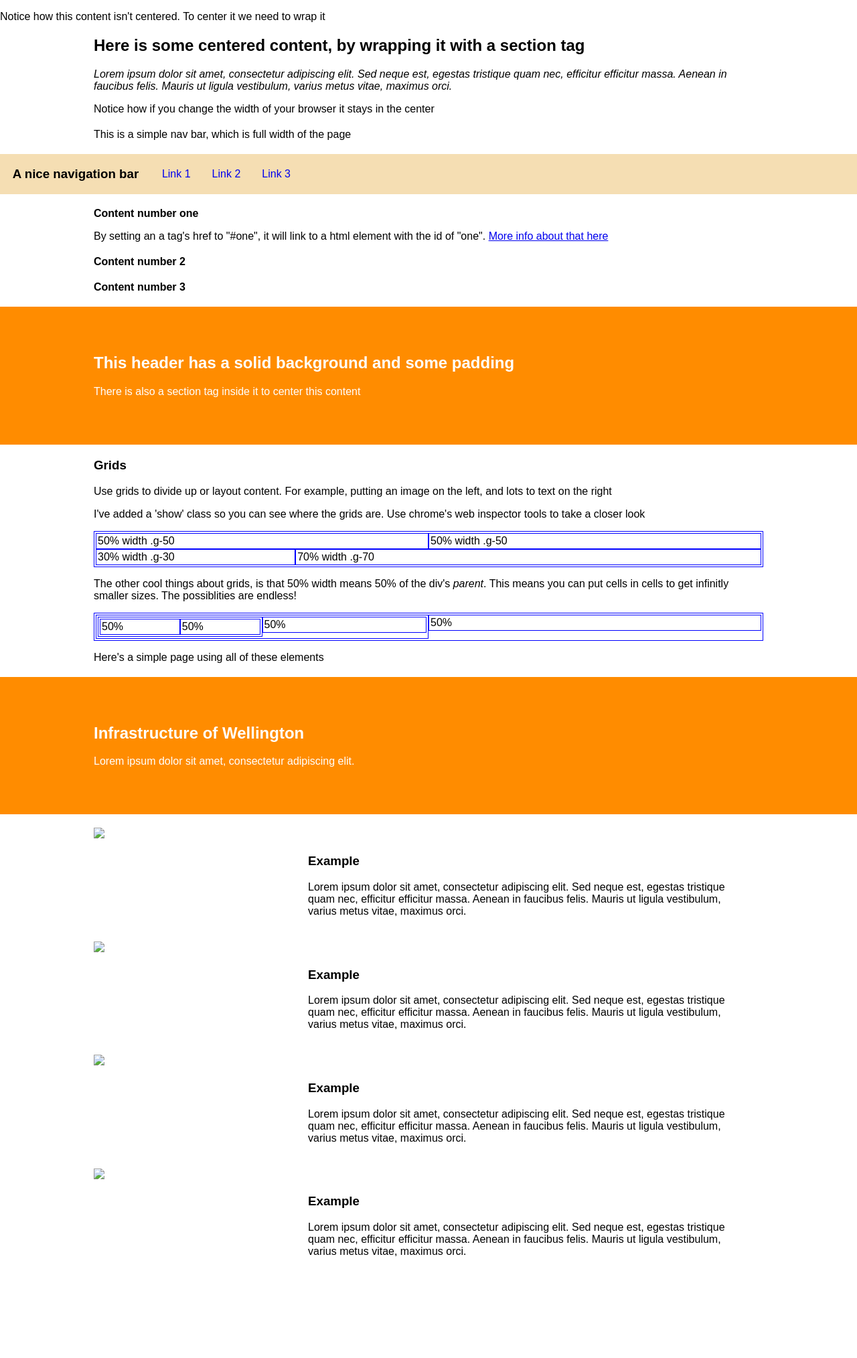
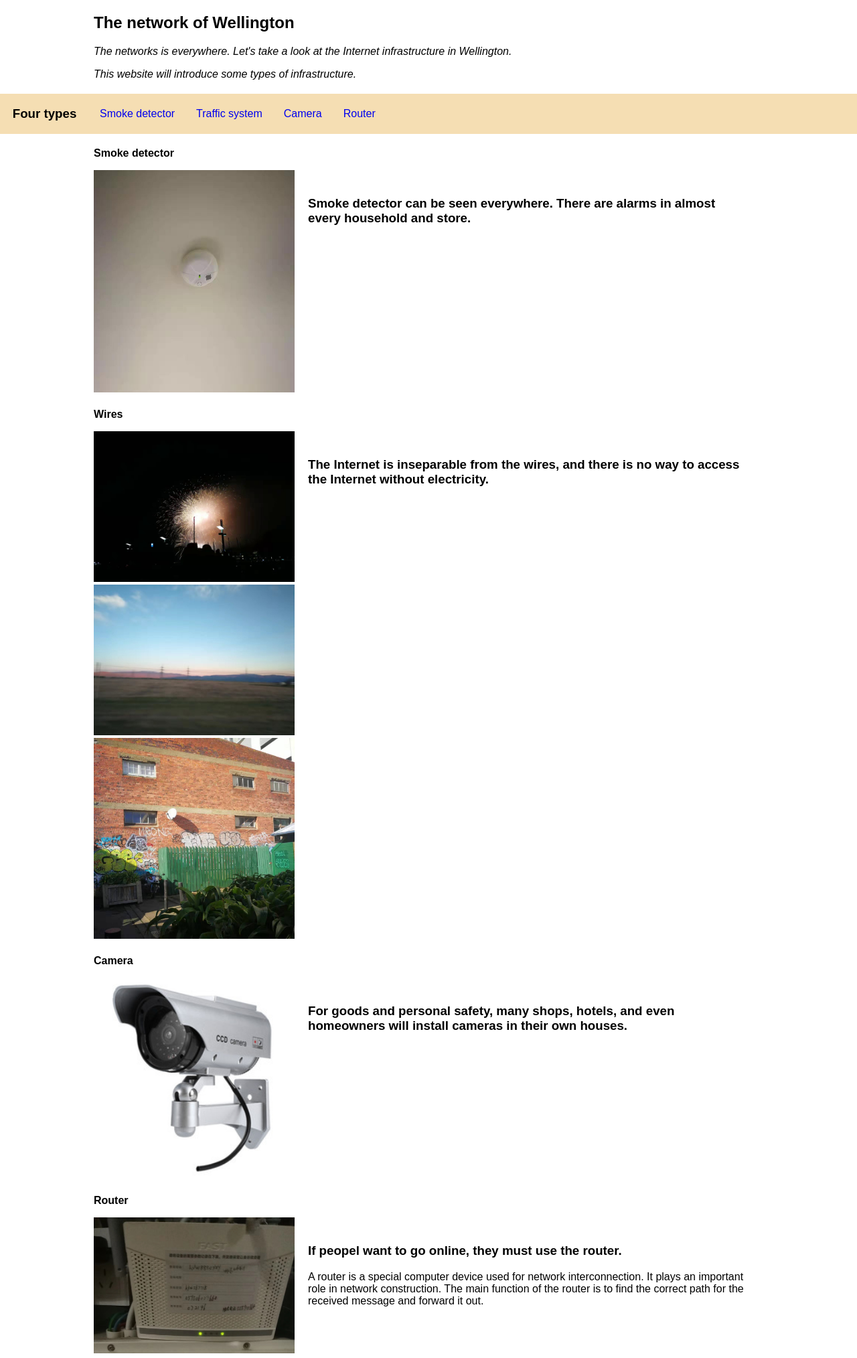
Before and after one commit to deiiirdre/mddn201, a plain HTML site: page index.html in a window 1280 px wide. Shown: the top 2028 px of the page at 67% size. Before the commit the page ends 1934 px from the top, so only its background shows below. Drawn offline with Linux system fonts and the light colour scheme; files that its build step writes are made by us from their sources.

Commit message:
Adding my existing site.

```diff
--- a/index.html
+++ b/index.html
@@ -4,54 +4,86 @@
 
 <head>
 	<meta http-equiv="Content-Type" content="text/html; charset=UTF-8" />
-	<title>Your Website</title>
+	<title>The network of Wellington</title>
 	<link rel="stylesheet" type="text/css" href="css/style.css">
 </head>
 
 <body>
 
-<p>Notice how this content isn't centered. To center it we need to wrap it</p>
+	<section>
+		<h1>The network of Wellington</h1>
+		<p><em>The networks is everywhere. Let's take a look at the Internet infrastructure in Wellington. </em></p>
+		<p><em>This website will introduce some types of infrastructure.</em></p>
 
-	<section>
-		<h1>Here is some centered content, by wrapping it with a section tag</h1>
-		<p><em>Lorem ipsum dolor sit amet, consectetur adipiscing elit. Sed neque est, egestas tristique quam nec, efficitur efficitur massa. Aenean in faucibus felis. Mauris ut ligula vestibulum, varius metus vitae, maximus orci. </em></p>
-
-		<p>Notice how if you change the width of your browser it stays in the center</p>
 	</section>
 
-	<section>
-		<p>This is a simple nav bar, which is full width of the page</p>
-	</section>
 	<nav>
-		<h3>A nice navigation bar</h3>
-		<a href="#one">Link 1</a>
-		<a href="#two">Link 2</a>
-		<a href="#three">Link 3</a>
+		<h3>Four types</h3>
+		<a href="#one">Smoke detector</a>
+		<a href="#two">Traffic system</a>
+		<a href="#three">Camera</a>
+		<a href="#four">Router</a>
 	</nav>
 
 	<section id="one">
-		<p><strong>Content number one</strong></p>
-		<p>By setting an a tag's href to "#one", it will link to a html element with the id of "one". <a href="https://css-tricks.com/hash-tag-links-padding/">More info about that here</a></p>
+		<p><strong>Smoke detector</strong></p>
+			<div class="g-row">
+			<div class="g-30">
+				<img src="img/201-1.png" alt="">
+			</div>
+			<div class="g-70 padded">
+				<h3>Smoke detector can be seen everywhere. There are alarms in almost every household and store.</h3>
+			</div>
+		</div>
 	</section>
 
 	<section id="two">
-		<p><strong>Content number 2</strong></p>
+		<p><strong>Wires</strong></p>
+		<div class="g-row">
+			<div class="g-30">
+				<img src="img/201-2.jpeg">
+				<img src="img/wires.jpeg">
+				<img src="img/201-4.png">
+			</div>
+			<div class="g-70 padded">
+				<h3>The Internet is inseparable from the wires, and there is no way to access the Internet without electricity.</h3>
+			</div>
+		</div>
 	</section>
 
 	<section id="three">
-		<p><strong>Content number 3</strong></p>
+		<p><strong>Camera</strong></p>
+				<div class="g-row">
+			<div class="g-30">
+				<img src="img/Camera.png">
+			</div>
+			<div class="g-70 padded">
+				<h3>For goods and personal safety, many shops, hotels, and even homeowners will install cameras in their own houses.</h3>
+			</div>
+		</div>
+	</section>
+
+<section id="four">
+		<p><strong>Router</strong></p>
+				<div class="g-row">
+			<div class="g-30">
+				<img src="img/Wifi.jpeg">
+			</div>
+			<div class="g-70 padded">
+				<h3>If peopel want to go online, they must use the router.</h3>
+				<p>A router is a special computer device used for network interconnection. It plays an important role in network construction. The main function of the router is to find the correct path for the received message and forward it out.</p>
+			</div>
+		</div>
 	</section>
 
 	<header>
 		<section>
-			<h1>This header has a solid background and some padding</h1>
-			<p>There is also a section tag inside it to center this content</p>
 		</section>
 	</header>
 
 
 
-	<section>
+	<!--<section>
 		<h3>Grids</h3>
 
 		<p>Use grids to divide up or layout content. For example, putting an image on the left, and lots to text on the right</p>
@@ -60,6 +92,8 @@
 
 
 		<div class="g-row show"> <!--first wrap all grid cells in a g-row-->
+
+			<!--
 			<div class="g-50 show">
 				50% width .g-50
 			</div>
@@ -79,6 +113,8 @@
 		<p>The other cool things about grids, is that 50% width means 50% of the div's <em>parent</em>. This means you can put cells in cells to get infinitly smaller sizes. The possiblities are endless!</p>
 
 		<div class="g-row show"> <!--first wrap all grid cells in a g-row-->
+
+			<!--
 			<div class="g-50 show">
 				<div class="g-50 show">
 					<div class="g-50 show">
@@ -105,49 +141,8 @@
 			<h1>Infrastructure of Wellington</h1>
 			<p>Lorem ipsum dolor sit amet, consectetur adipiscing elit.</p>
 		</section>
-	</header>
+	</header>-->
 
-	<section>
-		<div class="g-row">
-			<div class="g-30">
-				<img src="img/cover.jpg">
-			</div>
-			<div class="g-70 padded">
-				<h3>Example</h3>
-				<p>Lorem ipsum dolor sit amet, consectetur adipiscing elit. Sed neque est, egestas tristique quam nec, efficitur efficitur massa. Aenean in faucibus felis. Mauris ut ligula vestibulum, varius metus vitae, maximus orci.</p>
-			</div>
-		</div>
-
-		<div class="g-row">
-			<div class="g-30">
-				<img src="img/cover.jpg">
-			</div>
-			<div class="g-70 padded">
-				<h3>Example</h3>
-				<p>Lorem ipsum dolor sit amet, consectetur adipiscing elit. Sed neque est, egestas tristique quam nec, efficitur efficitur massa. Aenean in faucibus felis. Mauris ut ligula vestibulum, varius metus vitae, maximus orci.</p>
-			</div>
-		</div>
-
-		<div class="g-row">
-			<div class="g-30">
-				<img src="img/cover.jpg">
-			</div>
-			<div class="g-70 padded">
-				<h3>Example</h3>
-				<p>Lorem ipsum dolor sit amet, consectetur adipiscing elit. Sed neque est, egestas tristique quam nec, efficitur efficitur massa. Aenean in faucibus felis. Mauris ut ligula vestibulum, varius metus vitae, maximus orci.</p>
-			</div>
-		</div>
-
-		<div class="g-row">
-			<div class="g-30">
-				<img src="img/cover.jpg">
-			</div>
-			<div class="g-70 padded">
-				<h3>Example</h3>
-				<p>Lorem ipsum dolor sit amet, consectetur adipiscing elit. Sed neque est, egestas tristique quam nec, efficitur efficitur massa. Aenean in faucibus felis. Mauris ut ligula vestibulum, varius metus vitae, maximus orci.</p>
-			</div>
-		</div>
-	</section>
 
 </body>
 
```
Also changed, not shown: css/style.css (renamed from style.css), img/201-1.png (added), img/201-2.jpeg (added), img/201-3.jpeg (added), img/201-4.png (added), img/camera.png (added), img/cover.jpg (renamed from cover.jpg), img/wifi.jpeg (added), img/wires.jpeg (added), 4 other files.
